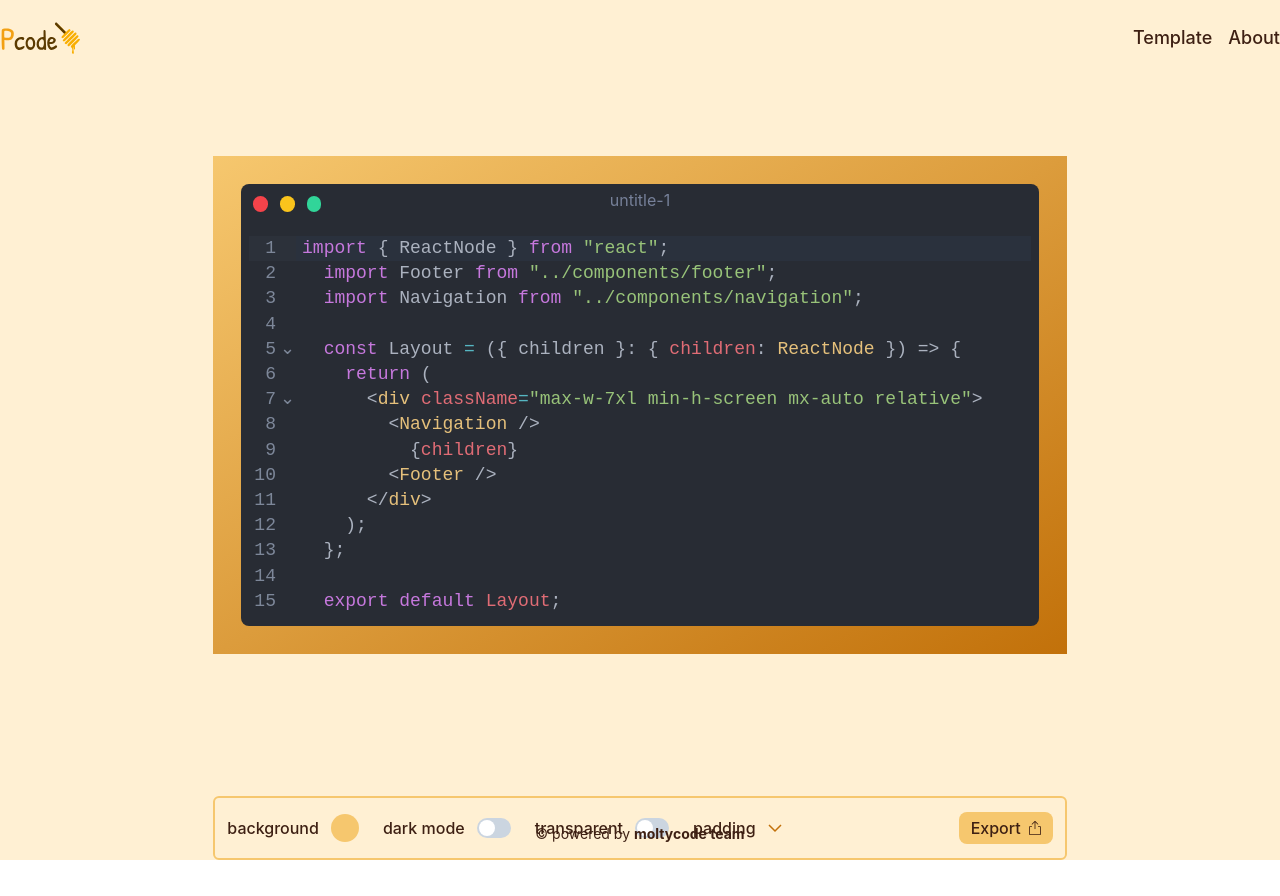
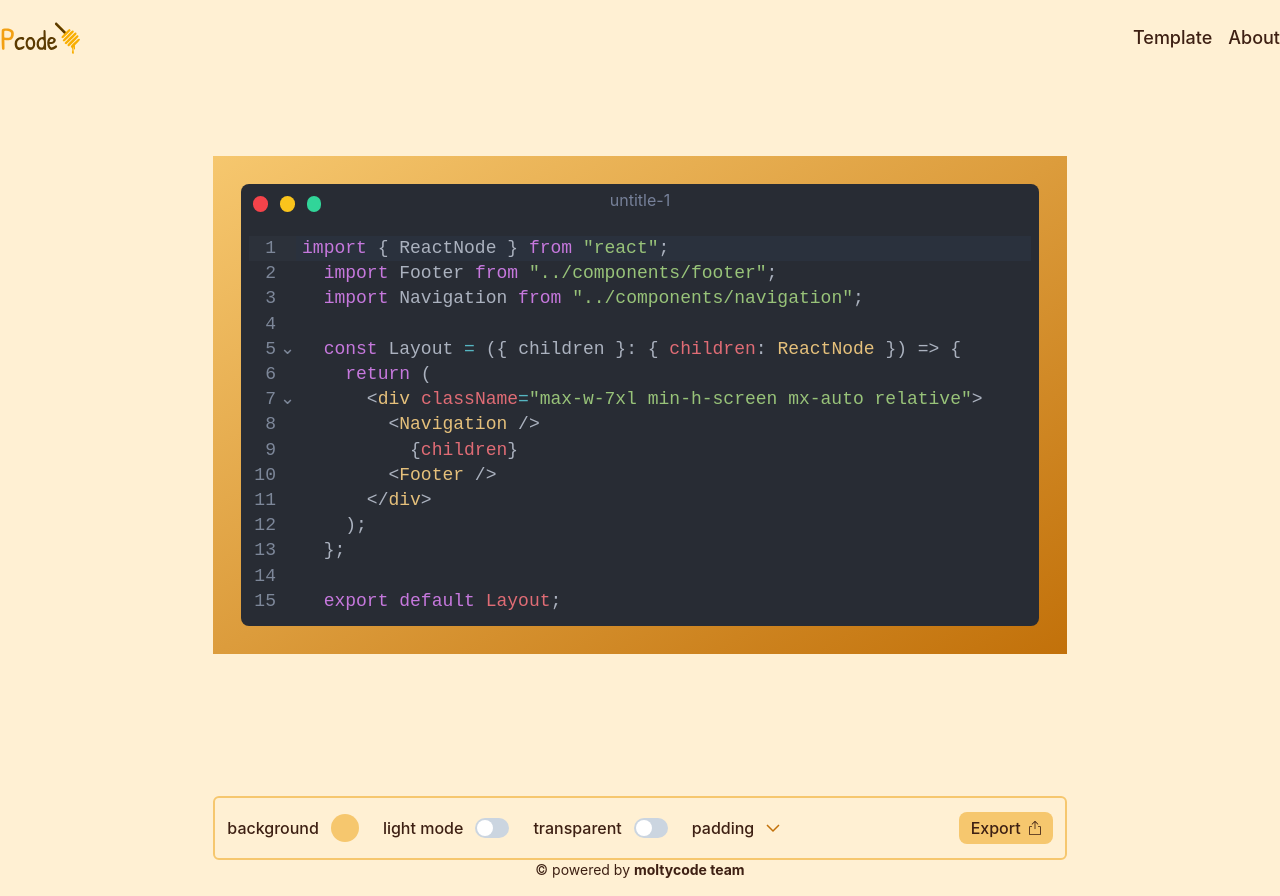
Before and after one commit to The-Pcode/pcode, a React (Create React App) app: page / in a window 1280 px wide. Before the commit the page ends 860 px from the top, so only its background shows below. Built offline with nearby package versions, Linux system fonts and the light colour scheme.

Commit message:
code editor dark and light mode added

```diff
--- a/src/components/Editor.tsx
+++ b/src/components/Editor.tsx
@@ -1,9 +1,7 @@
-
 import CodeMirror from "@uiw/react-codemirror";
 import { javascript } from "@codemirror/lang-javascript";
 
-const Editor = () => {
-
+const Editor = ({ isDark }: { isDark: any }) => {
   const value = `import { ReactNode } from "react";
   import Footer from "../components/footer";
   import Navigation from "../components/navigation";
@@ -18,7 +16,7 @@ const Editor = () => {
     );
   };
 
-  export default Layout;`
+  export default Layout;`;
 
   return (
     <div className="h-auto px-2 pb-2">
@@ -26,8 +24,8 @@ const Editor = () => {
         value={value}
         height="auto"
         className="codemirror"
-        extensions={[javascript({ jsx: true })] }
-        theme='dark'
+        extensions={[javascript({ jsx: true })]}
+        theme={isDark ? "dark" : "light"}
         onChange={(value, viewUpdate) => {
           console.log("value:", value);
         }}
--- a/src/components/editorControlers.tsx
+++ /dev/null
@@ -1,40 +0,0 @@
-import exportIcon from "../svg/exporticon.svg";
-import downIcon from "../svg/downIcon.svg";
-import { Switch } from "@chakra-ui/switch";
-
-const EditorControlers = () => {
-    return (
-        <div className="mx-auto w-8/12 h-16 border-2 border-primary-200  rounded-md flex justify-between items-center pl-3 pr-3">
-        <div className="flex items-center  ">
-          <div className="flex items-center mr-6 cursor-pointer">
-            <h1 className="text-primary-400 mr-3 font-medium">background</h1>
-            <span className="bg-primary-200 w-7 h-7 rounded-full "></span>
-          </div>
-          <div className="flex items-center mr-6 cursor-pointer">
-            <h1 className="text-primary-400 mr-3 font-medium">dark mode</h1>
-            <Switch colorScheme="orange" />
-          </div>
-          <div className="flex items-center mr-6 cursor-pointer">
-            <h1 className="text-primary-400 mr-3 font-medium">transparent</h1>
-            <Switch colorScheme="orange" />
-          </div>
-          <div className="flex items-center mr-6 cursor-pointer">
-            <h1 className="text-primary-400 mr-3 font-medium">padding</h1>
-            <img src={downIcon} alt="" className="select-none" />
-          </div>
-        </div>
-
-        <div className="flex items-center bg-primary-200 px-3 h-8 rounded-lg cursor-pointer">
-          <h1 className="font-medium select-none text-primary-400">Export</h1>{" "}
-          <img
-            className="w-3 select-none ml-2"
-            src={exportIcon}
-            alt="export icon"
-          />
-        </div>
-
-      </div>
-    )
-}
-
-export default EditorControlers;
--- a/src/components/footer.tsx
+++ b/src/components/footer.tsx
@@ -1,6 +1,6 @@
 const Footer = () => {
   return (
-    <div className="absolute bottom-0 w-full pb-4 text-sm">
+    <div className="w-full pb-4 text-sm">
       <h1 className="text-center text-primary-400">
         <a href="https://github.com/MoltyCode">
           © powered by <span className="font-bold "> moltycode team</span>
--- a/src/pages/homePage.tsx
+++ b/src/pages/homePage.tsx
@@ -1,8 +1,12 @@
-
+import { Switch } from "@chakra-ui/switch";
+import { useState } from "react";
 import Editor from "../components/Editor";
-import EditorControlers from "../components/editorControlers";
+import downIcon from "../svg/downIcon.svg";
+import exportIcon from "../svg/exporticon.svg";
 
 const HomePage = () => {
+  const [isDark, setIsDark] = useState<any>(true);
+
   const controls = [
     { color: "bg-controls-red", id: 1 },
     { color: "bg-controls-yellow", id: 2 },
@@ -12,7 +16,11 @@ const HomePage = () => {
   return (
     <div className="pt-24  w-full min-h-[50rem] h-auto flex flex-col justify-between">
       <div className="mx-auto w-8/12 min-h-96 h-auto bg-gradient-to-tl from-primary-300 to-primary-200 p-7">
-        <div className="bg-secondary-code w-full h-full rounded-lg overflow-hidden ">
+        <div
+          className={`${
+            isDark ? "bg-secondary-code" : "bg-secondary-light"
+          } w-full h-full rounded-lg overflow-hidden `}
+        >
           <div className="w-full h-8 mb-4 rounded-t-md flex justify-between items-end pb-1 pl-3  pr-3">
             <div className="flex w-20">
               {controls.map((item) => (
@@ -30,11 +38,43 @@ const HomePage = () => {
             </span>
             <div className="w-20"></div>
           </div>
-          <Editor />
+          <Editor isDark={isDark} />
         </div>
       </div>
 
-     <EditorControlers />
+      <div className="mx-auto w-8/12 h-16 border-2 border-primary-200  rounded-md flex justify-between items-center pl-3 pr-3">
+        <div className="flex items-center  ">
+          <div className="flex items-center mr-6 cursor-pointer">
+            <h1 className="text-primary-400 mr-3 font-medium">background</h1>
+            <span className="bg-primary-200 w-7 h-7 rounded-full "></span>
+          </div>
+          <div className="flex items-center mr-6 cursor-pointer">
+            <h1 className="text-primary-400 mr-3 font-medium">light mode</h1>
+            <Switch
+              colorScheme="orange"
+              onChange={() => setIsDark((prev: any) => !prev)}
+              value={isDark}
+            />
+          </div>
+          <div className="flex items-center mr-6 cursor-pointer">
+            <h1 className="text-primary-400 mr-3 font-medium">transparent</h1>
+            <Switch colorScheme="orange" />
+          </div>
+          <div className="flex items-center mr-6 cursor-pointer">
+            <h1 className="text-primary-400 mr-3 font-medium">padding</h1>
+            <img src={downIcon} alt="" className="select-none" />
+          </div>
+        </div>
+
+        <div className="flex items-center bg-primary-200 px-3 h-8 rounded-lg cursor-pointer">
+          <h1 className="font-medium select-none text-primary-400">Export</h1>{" "}
+          <img
+            className="w-3 select-none ml-2"
+            src={exportIcon}
+            alt="export icon"
+          />
+        </div>
+      </div>
     </div>
   );
 };
--- a/tailwind.config.js
+++ b/tailwind.config.js
@@ -14,7 +14,8 @@ module.exports = {
       },
       secondary: {
         code: "#282C34",
-        title: "#768099"
+        title: "#768099",
+        light: "#fff",
       },
       controls: {
         red: "#F5434A",
```
